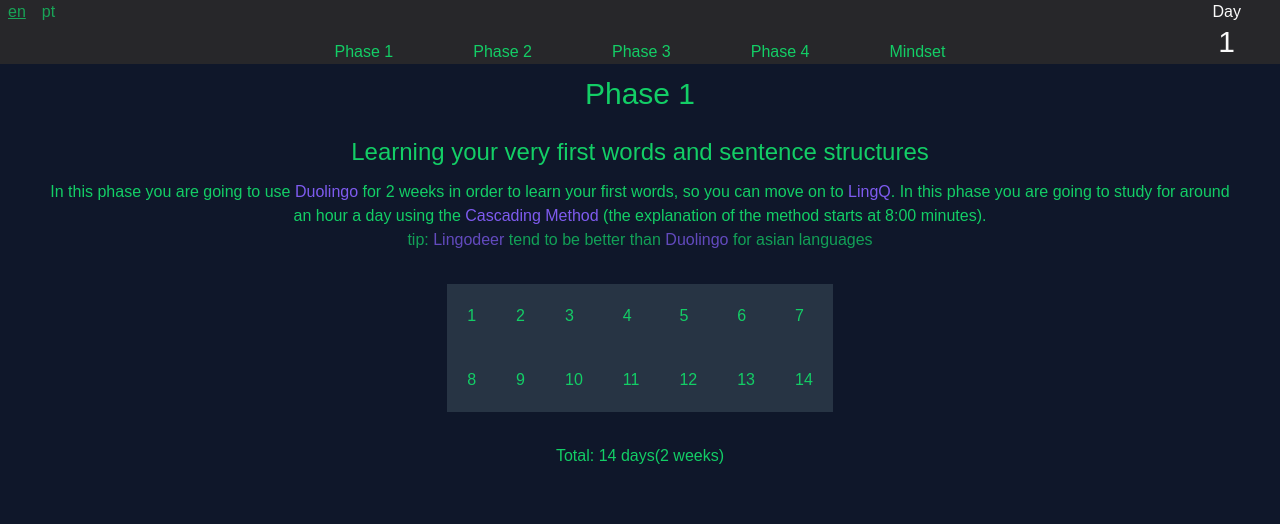
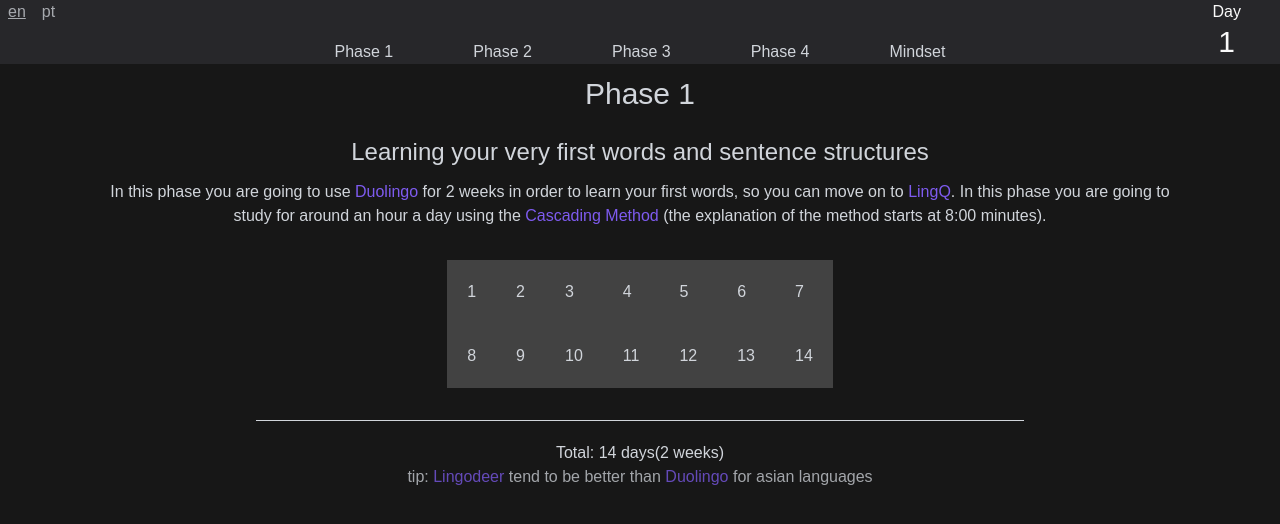
Before and after one commit to henriquerubido1/my-method, a React (Vite) app: page / in a window 1280 px wide. Shown: the top 524 px of the page. Built offline with nearby package versions, Linux system fonts and the light colour scheme.

Commit message:
feat:phase1 stylization refactored

```diff
--- a/src/body.css
+++ b/src/body.css
@@ -1,3 +1,3 @@
 body {
-    background-color:#0f172a;
+    background-color:#171717;
 }
--- /dev/null
+++ b/src/constants/consts.js
@@ -0,0 +1,13 @@
+export const checkedStyle = 'bg-light-gray p-5 ease-in duration-150';
+
+export const uncheckedStyle = 'bg-dark-gray p-5 hover:bg-gray-light hover:text-violet hover:font-bold ease-in duration-150';
+
+export const duolingo = 'https://www.duolingo.com/learn';
+
+export const lingQ = 'https://www.lingq.com/en/';
+
+export const italki = 'aa';
+
+export const anki = 'aaa';
+
+export const lingodeer = 'https://www.lingodeer.com/home';
--- a/src/pages/en/Phase1.jsx
+++ b/src/pages/en/Phase1.jsx
@@ -1,5 +1,12 @@
 import React, { useEffect } from 'react';
 import Header from '../../components/en/Header';
+import {
+	checkedStyle,
+	uncheckedStyle,
+	duolingo,
+	lingQ,
+	lingodeer,
+} from '../../constants/consts';
 
 function Phase1() {
 	const primaryDays = [...Array(15).keys()];
@@ -7,37 +14,16 @@ function Phase1() {
 	const firstWeek = days.filter(day => day < 8);
 	const secondWeek = days.filter(day => day > 7);
 	const getFinishedDays = localStorage.getItem('finishedDays');
-	const getClassDays = localStorage.getItem('finishedClasses');
-	const getWritingDays = localStorage.getItem('finishedWritings');
-	let checkClassDays = typeof JSON.parse(getClassDays) === 'number' ? JSON.parse(getClassDays) : 0;
-	let checkWritingDays = typeof JSON.parse(getWritingDays) === 'number' ? JSON.parse(getWritingDays) : 0;
-
-
 
 	function finishDay ({ target }) {
-		if (target.className === 'bg-indigo p-5') {
-			localStorage.setItem('finishedClasses', checkClassDays += 1);
-			localStorage.setItem('finishedDays', target.innerHTML);
-			return target.className='bg-green p-5';
-		} else if (target.className === 'bg-rose p-5') {
-			localStorage.setItem('finishedWritings', checkWritingDays += 1);
-			localStorage.setItem('finishedDays', target.innerHTML);
-			return target.className='bg-green p-5';
-		} else if (target.className !== 'bg-gray-dark p-5') {
+
+		if (target.className !== uncheckedStyle) {
 			localStorage.setItem('finishedDays', target.innerHTML - 1);
-			return target.className='bg-gray-dark p-5';
+			return target.className=uncheckedStyle;
 		}  else {
 			localStorage.setItem('finishedDays', target.innerHTML);
-			return target.className='bg-green p-5';
+			return target.className=checkedStyle;
 		}
-	}
-
-	function setClassDay ({ target }) {
-		target.className='bg-indigo p-5';
-	}
-
-	function setWritingDay ({ target }) {
-		target.className='bg-rose p-5';
 	}
 
 	const filterDays = firstWeek.filter((day) => day <= getFinishedDays);
@@ -45,32 +31,32 @@ function Phase1() {
 	const finishedDays = [...filterDays, ...filterDays2];
 
 	useEffect(() => {
-		finishedDays.forEach(day => document.getElementById(day).className='bg-green p-5');
+		finishedDays.forEach(day => document.getElementById(day).className=checkedStyle);
 	}, [finishedDays]);
 
 	return (
-		<div className="text-green">
+		<div className="text-light-gray">
 			<Header en="/" pt="/pt/phase1" />
 			<h1 className="text-center p-3 text-3xl">Phase 1</h1>
 			<h3 className="text-center p-3 text-2xl">Learning your very first words and sentence structures</h3>
-			<p className="text-center mx-10">In this phase you are going to use <a href="https://www.duolingo.com/learn" className="text-violet hover:underline">Duolingo</a> for 2 weeks in order to learn your first words, so you can move on to <a href="https://www.lingq.com/en/" className="text-violet hover:underline">LingQ</a>. In this phase you are going to study for around an hour a day using the <a href="https://www.youtube.com/watch?v=qWTsFh8c37U" className="text-violet hover:underline">Cascading Method</a> (the explanation of the method starts at 8:00 minutes).</p>
-			<p className="text-center mx-10 opacity-75">tip: <a href="https://www.lingodeer.com/home" className="text-violet hover:underline">Lingodeer</a> tend to be better than <a href="https://www.duolingo.com/learn" className="text-violet hover:underline">Duolingo</a> for asian languages</p>
+			<p className="text-center mx-auto w-5/6">In this phase you are going to use <a href={ duolingo } target="_blank" rel="noopener noreferrer" className="text-violet hover:underline">Duolingo</a> for 2 weeks in order to learn your first words, so you can move on to <a href={ lingQ } target="_blank" rel="noopener noreferrer" className="text-violet hover:underline">LingQ</a>. In this phase you are going to study for around an hour a day using the <a href="https://www.youtube.com/watch?v=qWTsFh8c37U" target="_blank" rel="noopener noreferrer" className="text-violet hover:underline">Cascading Method</a> (the explanation of the method starts at 8:00 minutes).</p>
 			<div className="flex justify-center">
 				<table className="m-8">
 					<tbody>
 						<tr>
 							{ /* eslint-disable-next-line react/jsx-key */ }
-							{ firstWeek.map(day => <td id={ day } className="bg-gray-dark p-5" onClick={ finishDay } onAuxClick={ setClassDay } onDoubleClick={ setWritingDay }>{ day }</td>) }
+							{ firstWeek.map(day => <td id={ day } className={ uncheckedStyle } onClick={ finishDay }>{ day }</td>) }
 						</tr>
 						<tr>
 							{ /* eslint-disable-next-line react/jsx-key */ }
-							{ secondWeek.map(day => <td id={ day } className="bg-gray-dark p-5" onClick={ finishDay } onAuxClick={ setClassDay } onDoubleClick={ setWritingDay }>{ day }</td>) }
+							{ secondWeek.map(day => <td id={ day } className={ uncheckedStyle } onClick={ finishDay }>{ day }</td>) }
 						</tr>
 					</tbody>
 				</table>
 			</div>
-			<h5 className="text-center">Total: 14 days(2 weeks)</h5>
-			{/* <p className="text-center opacity-75 text-sm">tip: you can click with the right button and double click to mark class days and days of writing, respectively</p> */}
+			<hr className='mx-auto w-3/5' />
+			<h5 className="text-center mt-5">Total: 14 days(2 weeks)</h5>
+			<p className="text-center mx-10 opacity-75">tip: <a href={ lingodeer } target="_blank" rel="noopener noreferrer" className="text-violet hover:underline">Lingodeer</a> tend to be better than <a href={ duolingo } target="_blank" rel="noopener noreferrer" className="text-violet hover:underline">Duolingo</a> for asian languages</p>
 		</div>
 	);
 }
--- a/tailwind.config.js
+++ b/tailwind.config.js
@@ -3,9 +3,7 @@ module.exports = {
 	theme: {
 		extend: {},
 		colors: {
-			'green': '#13ce66',
-			'blue': '#1fb6ff',
-			'indigo': '#312e81',
+			'sky': '#1fb6ff',
 			'red': '#e11d48',
 			'rose': '#881337',
 			'violet': '#7e5bef',
@@ -13,6 +11,7 @@ module.exports = {
 			'pink': '#ff49db',
 			'slate': '#0f172a',
 			'gray-dark': '#273444',
+
 			'gray': '#8492a6',
 			'white': '#fafafa',
 			'light-gray': '#d1d5db',
```
